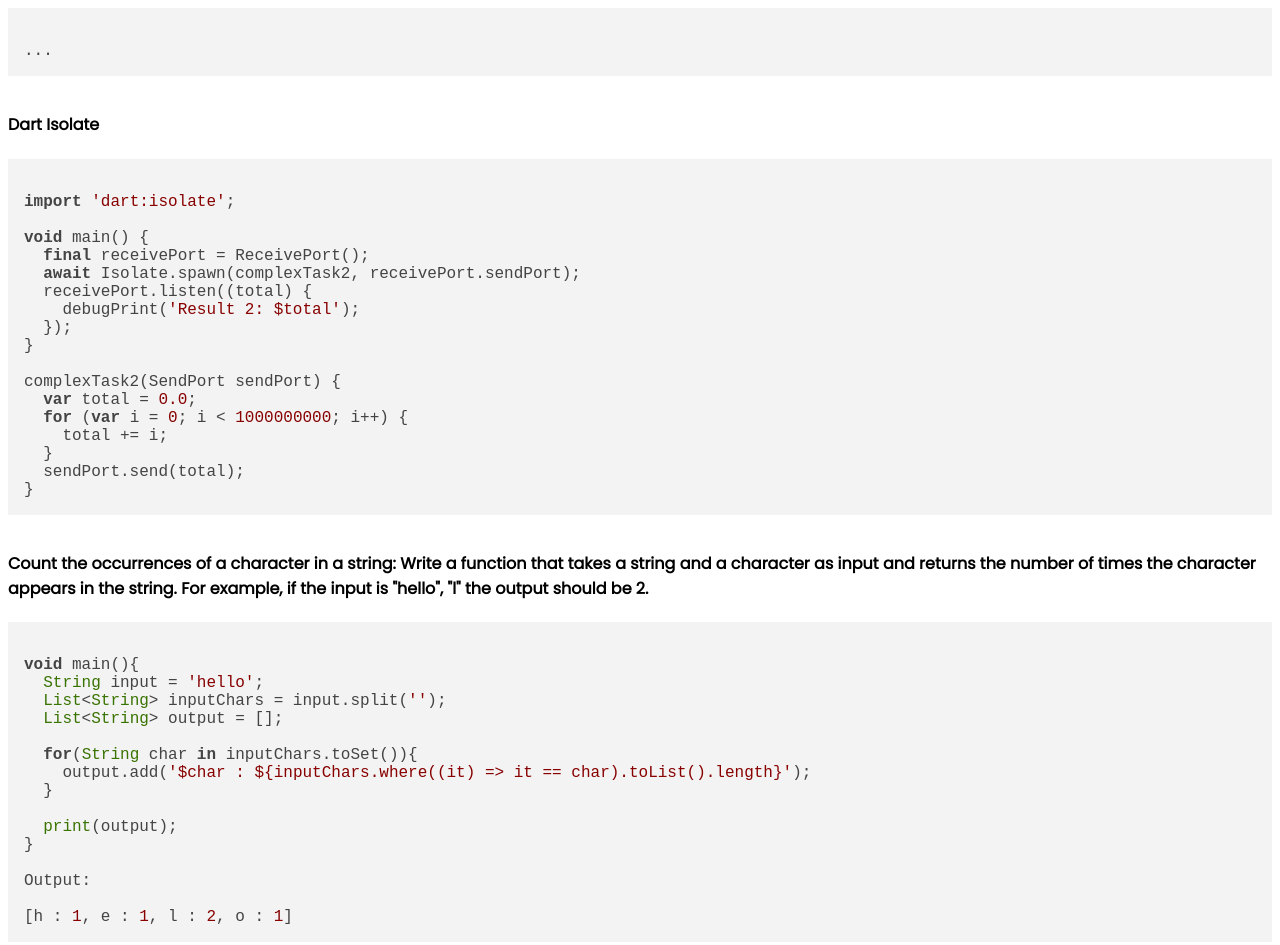
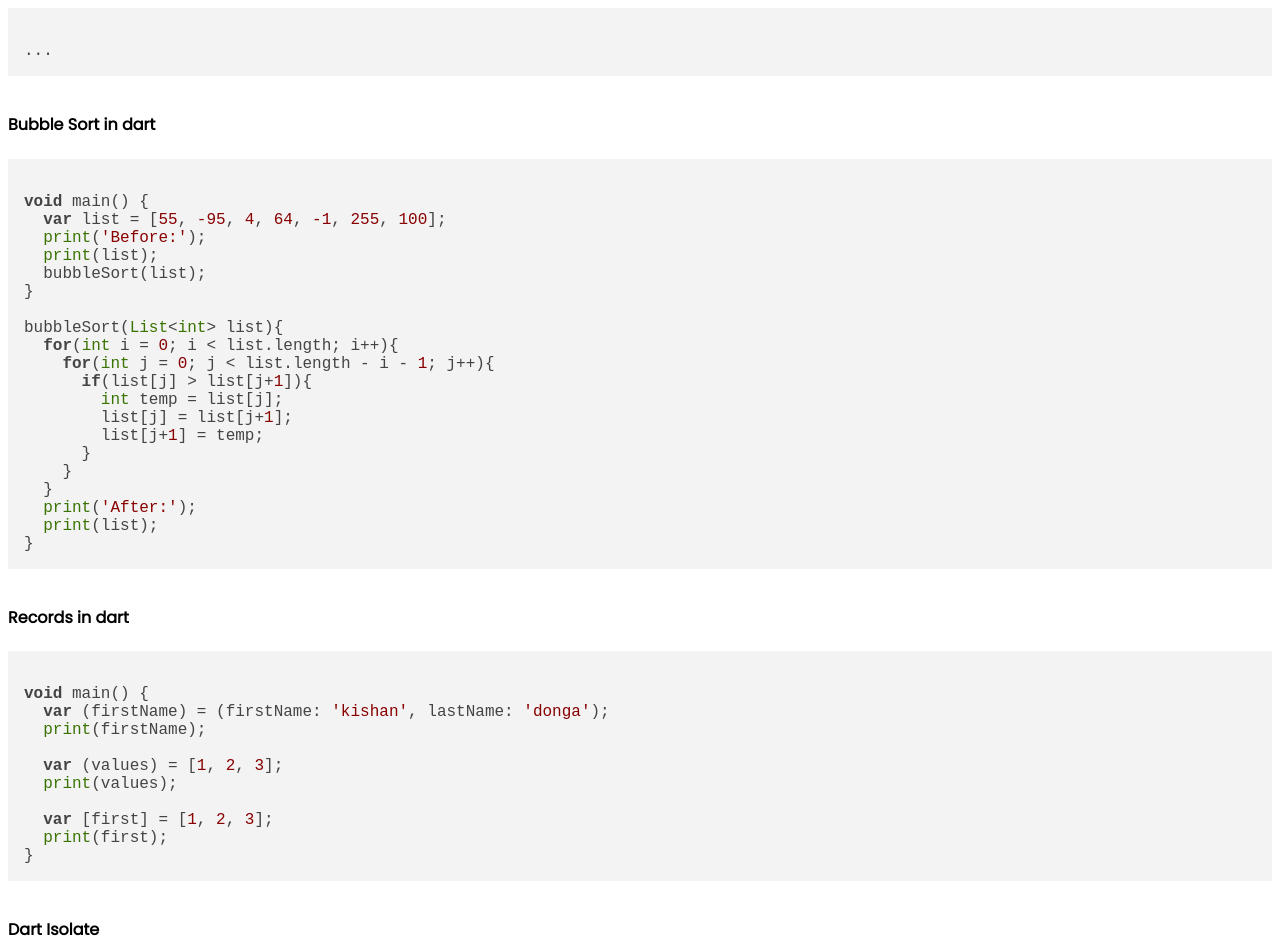
Before and after one commit to kishandonga/programs, a plain HTML site: page index.html in a window 1280 px wide. Shown: the top 945 px of the page. Drawn offline with nearby package versions, Linux system fonts and the light colour scheme.

Commit message:
new program added

```diff
--- a/index.html
+++ b/index.html
@@ -32,6 +32,48 @@
 <pre>
 <code class="language-dart">
 ...
+</code>
+</pre>
+
+<h4>Bubble Sort in dart</h4>
+<pre>
+<code class="language-dart">
+void main() {
+  var list = [55, -95, 4, 64, -1, 255, 100];
+  print(&apos;Before:&apos;);
+  print(list);
+  bubbleSort(list);
+}
+
+bubbleSort(List&lt;int&gt; list){
+  for(int i = 0; i &lt; list.length; i++){
+    for(int j = 0; j &lt; list.length - i - 1; j++){
+      if(list[j] &gt; list[j+1]){
+        int temp = list[j];
+        list[j] = list[j+1];
+        list[j+1] = temp;
+      }
+    }
+  }
+  print(&apos;After:&apos;);
+  print(list);
+}
+</code>
+</pre>
+
+<h4>Records in dart</h4>
+<pre>
+<code class="language-dart">
+void main() {
+  var (firstName) = (firstName: &apos;kishan&apos;, lastName: &apos;donga&apos;);
+  print(firstName);
+
+  var (values) = [1, 2, 3];
+  print(values);
+
+  var [first] = [1, 2, 3];
+  print(first);
+}
 </code>
 </pre>
 
```
Also changed, not shown: 1 other file.
